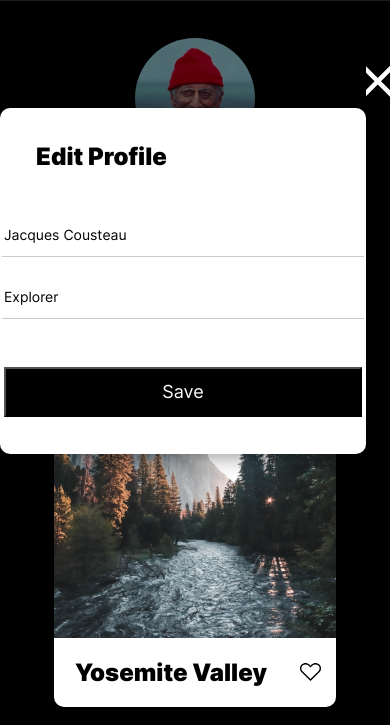
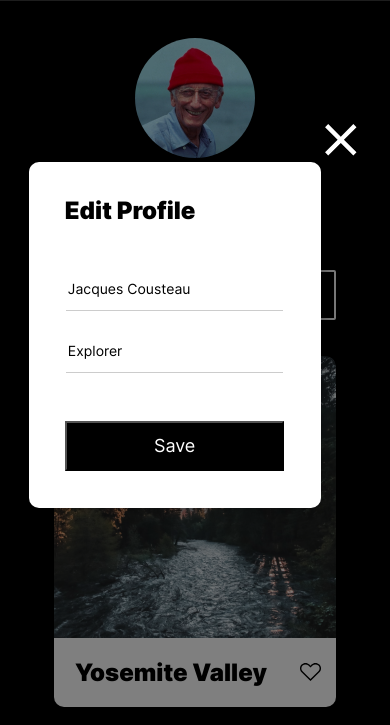
Before and after one commit to sstivason/web_project_4, a plain HTML site: page index.html in a window 390 px wide. Both pictures are taken after a click on the button 309 px from the left and 279 px from the top of the page. Shown: the part 87-812 px from the top of the page. Drawn offline with Linux system fonts and the light colour scheme.

Commit message:
Project 4 Third Commit

```diff
--- a/blocks/popup/__close-button/popup__close-button.css
+++ b/blocks/popup/__close-button/popup__close-button.css
@@ -1,17 +1,24 @@
 .popup__close-button {
+  height: 40.7px;
+  width: 40.7px;
+  position: relative;
+  top: -195px;
   background: transparent;
   background-repeat: no-repeat;
   background-position: center;
+  border: none;
+  background-image: url('../../../images/closeIcon.svg');
   box-sizing: border-box;
-  background-image: url('../../../images/closeIcon.svg');
   padding: 0;
-  margin: 148px 0 0;
-  height: 40.7px;
-  width: 40.7px;
-  border: none;
 }
 
 .popup__close-button:hover {
   opacity: 0.6;
   cursor: pointer;
 }
+
+@media screen and (max-width: 661px) {
+  .popup__close-button {
+    width, height: 80%;
+  }
+}
--- a/blocks/popup/__form/popup__form.css
+++ b/blocks/popup/__form/popup__form.css
@@ -2,7 +2,7 @@
   display: flex;
   flex-direction: column;
   width: 430px;
-  margin: 195px 0 0;
+  flex: 0 0 auto;
   padding: 0;
   background: #FFFFFF;
   box-shadow: 0px 0px 25px rgba(0, 0, 0, 0.5);
@@ -15,3 +15,10 @@
   align-items: center;
   justify-content: center;
 }
+
+@media screen and (max-width: 661px) {
+  .popup__form {
+    width: calc(80% - 20px);
+    max-width: 430px;
+  }
+}
--- a/blocks/popup/__input/popup__input.css
+++ b/blocks/popup/__input/popup__input.css
@@ -13,3 +13,9 @@
 .popup__input:last-of-type {
   margin-bottom: 0;
 }
+
+@media screen and (max-width: 661px) {
+  .popup__input {
+    width: calc(80% - 20px);
+  }
+}
--- a/blocks/popup/__save-button/popup__save-button.css
+++ b/blocks/popup/__save-button/popup__save-button.css
@@ -17,3 +17,9 @@
   border-radius: 2px;
   cursor: pointer;
 }
+
+@media screen and (max-width: 661px) {
+  .popup__save-button {
+    width: calc(80% - 15px);
+  }
+}
--- a/blocks/popup/__title/popup__title.css
+++ b/blocks/popup/__title/popup__title.css
@@ -4,6 +4,5 @@
   font-size: 24px;
   line-height: 29px;
   color: #000;
-  margin: 0 auto 54px 36px;
-  padding-top: 34px;
+  margin: 34px auto 54px 36px;
 }
--- a/blocks/popup/popup.css
+++ b/blocks/popup/popup.css
@@ -6,7 +6,7 @@
 
 .popup {
   width: 100%;
-  max-height: 100%;
+  height: 100%;
   position: fixed;
   display: flex;
   visibility: hidden;
@@ -14,12 +14,5 @@
   left: 0px;
   background-color: rgba(0, 0, 0, .5);
   justify-content: center;
+  align-items: center;
 }
-
-.popup__input_type_name {
-
-}
-
-.popup__input_type_about {
-
-}
--- a/blocks/profile/__container/profile__container.css
+++ b/blocks/profile/__container/profile__container.css
@@ -11,7 +11,7 @@
 
 
 /* Extra-small Mobile Dvices to Medium Smart Phones */
-@media only screen and (max-width: 661px){
+@media screen and (max-width: 661px){
   .profile__container {
     flex-direction: column;
   }
--- a/blocks/profile/__info/profile__info.css
+++ b/blocks/profile/__info/profile__info.css
@@ -15,7 +15,7 @@
 
 
 /* Extra-small Mobile Dvices to Medium Smart Phones */
-@media only screen and (max-width: 661px) {
+@media screen and (max-width: 661px) {
   .profile__info {
     margin: 0 auto;
     justify-content: center;
--- a/blocks/profile/profile.css
+++ b/blocks/profile/profile.css
@@ -29,7 +29,7 @@
 }
 
 /* Extra-small Mobile Devices to Tablet Landscape */
-@media only screen and (max-width: 661px){
+@media screen and (max-width: 661px){
   .profile {
     flex-direction: column;
     justify-content: center;
--- a/script.js
+++ b/script.js
@@ -8,13 +8,11 @@ const profileName = document.querySelector('.profile__name');
 const profileAbout = document.querySelector('.profile__about-me');
 
 function togglePopup() {
-  popup.classList.toggle('popup_opened');
-  if (popup.classList.contains('popup_opened')) {
+  if (!popup.classList.contains('popup_opened')) {
     nameInput.value = profileName.textContent;
     aboutInput.value = profileAbout.textContent;
-  } else {
-    popup.classList.remove('popup_opened');
   }
+    popup.classList.toggle('popup_opened');
 }
 
 editProfileButton.addEventListener('click', togglePopup);
@@ -25,7 +23,7 @@ function submitHandler(e) {
     e.preventDefault();
     profileName.textContent = nameInput.value;
     profileAbout.textContent = aboutInput.value;
-    togglePopup()
+    togglePopup();
   }
 
 form.addEventListener('submit', submitHandler);
```
